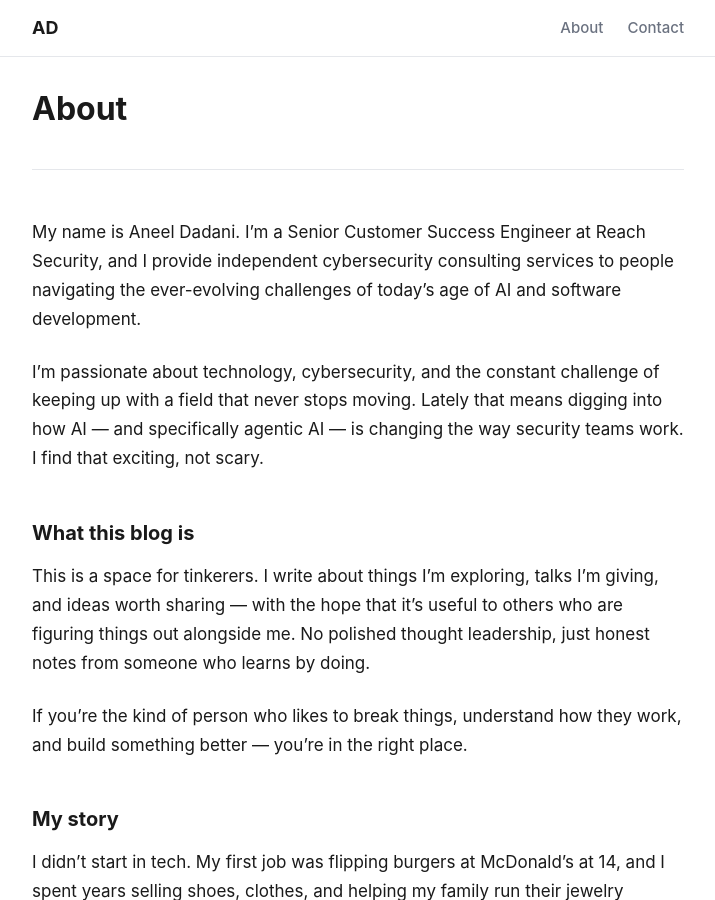
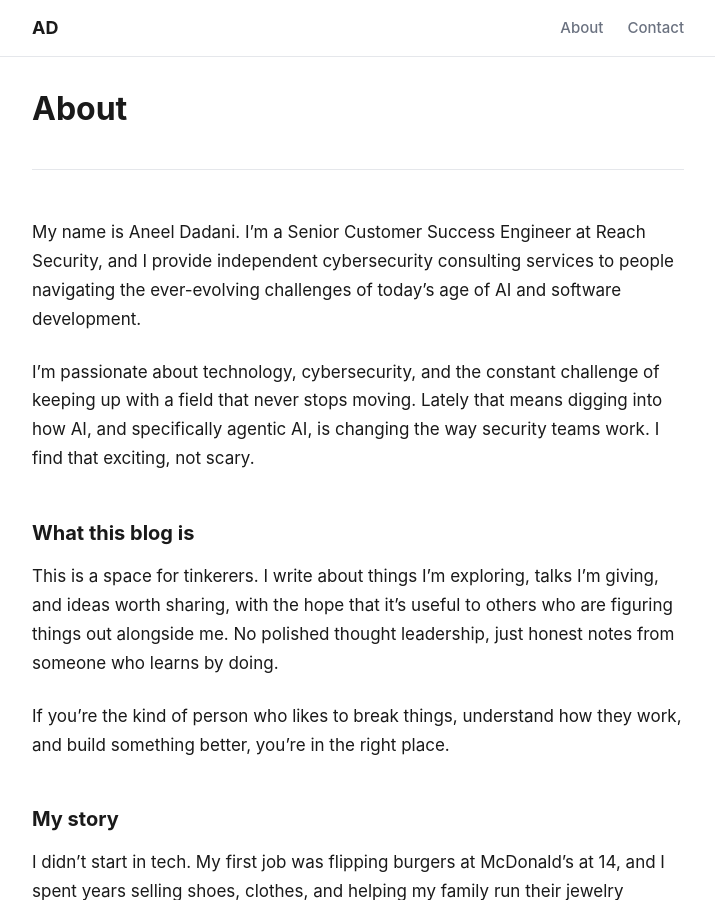
Before and after one commit to aneeldadani/aneeldadani.github.io, a Jekyll site: the page built from aboutme.md, in a window 1280 px wide and 900 px high. Shown: the whole window, without its empty margins (282-997 px from the left). Built offline with Jekyll 4.4.1, drawn with Linux system fonts in a browser that asks for light colours.

Commit message:
Tidy About page punctuation and trim contact methods
Remove em dashes from About page; drop email and Signal from Contact page.

Co-Authored-By: Claude Opus 4.8 <noreply@anthropic.com>

```diff
--- a/aboutme.md
+++ b/aboutme.md
@@ -6,13 +6,13 @@ permalink: /aboutme/
 
 My name is Aneel Dadani. I'm a Senior Customer Success Engineer at Reach Security, and I provide independent cybersecurity consulting services to people navigating the ever-evolving challenges of today's age of AI and software development.
 
-I'm passionate about technology, cybersecurity, and the constant challenge of keeping up with a field that never stops moving. Lately that means digging into how AI — and specifically agentic AI — is changing the way security teams work. I find that exciting, not scary.
+I'm passionate about technology, cybersecurity, and the constant challenge of keeping up with a field that never stops moving. Lately that means digging into how AI, and specifically agentic AI, is changing the way security teams work. I find that exciting, not scary.
 
 ### What this blog is
 
-This is a space for tinkerers. I write about things I'm exploring, talks I'm giving, and ideas worth sharing — with the hope that it's useful to others who are figuring things out alongside me. No polished thought leadership, just honest notes from someone who learns by doing.
+This is a space for tinkerers. I write about things I'm exploring, talks I'm giving, and ideas worth sharing, with the hope that it's useful to others who are figuring things out alongside me. No polished thought leadership, just honest notes from someone who learns by doing.
 
-If you're the kind of person who likes to break things, understand how they work, and build something better — you're in the right place.
+If you're the kind of person who likes to break things, understand how they work, and build something better, you're in the right place.
 
 ### My story
 
--- a/contact/index.html
+++ b/contact/index.html
@@ -5,8 +5,6 @@ permalink: /contact/
 ---
 
 <a class="button" href="https://www.linkedin.com/in/adadani">LinkedIn</a>
-<a class="button" href="mailto:adadani@gmail.com">Email</a>
-<a class="button" href="https://signal.me/#u/aneeld.01">Signal (aneeld.01)</a>
 
 <style>
   a.button {
```
